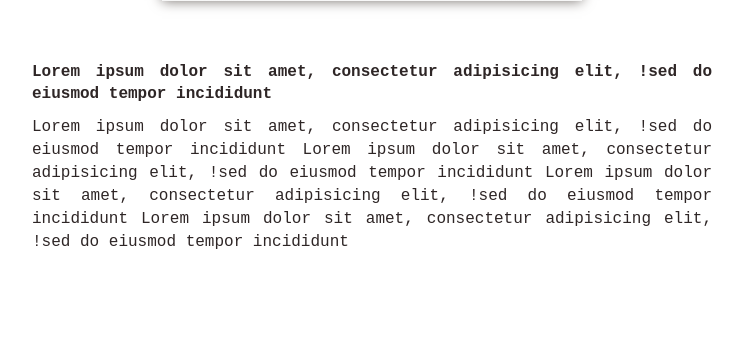
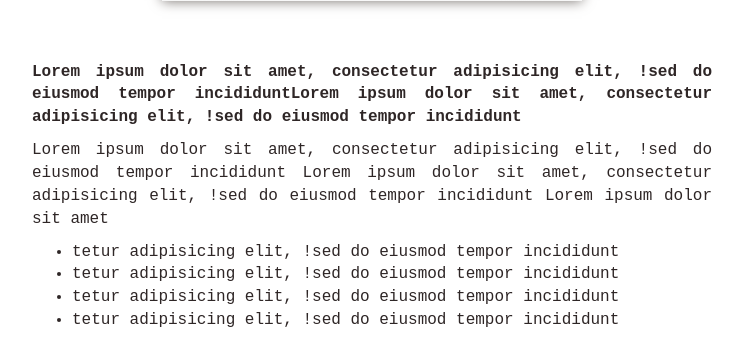
Before and after one commit to harristan/harristan.github.io, a Jekyll site: the page test.html, which Jekyll copies as it is, in a window 1280 px wide and 900 px high, scrolled down 1039 px, cut to the strip 548-900 px from the top of the window. Shown: the whole strip, without its empty margins (268-1011 px from the left). Built offline with Jekyll 4.4.1, drawn with Linux system fonts in a browser that asks for light colours; before the commit the page ends 1850 px from its top, so only the background shows below that.

Commit message:
Update test.html

```diff
--- a/test.html
+++ b/test.html
@@ -91,8 +91,15 @@
 				</div>
 
 				<div class="section-end">
-					<p style="font-weight: bold;">Lorem ipsum dolor sit amet, consectetur adipisicing elit, !sed do eiusmod tempor incididunt</p>
-					<p>Lorem ipsum dolor sit amet, consectetur adipisicing elit, !sed do eiusmod tempor incididunt Lorem ipsum dolor sit amet, consectetur adipisicing elit, !sed do eiusmod tempor incididunt Lorem ipsum dolor sit amet, consectetur adipisicing elit, !sed do eiusmod tempor incididunt Lorem ipsum dolor sit amet, consectetur adipisicing elit, !sed do eiusmod tempor incididunt</p>
+					<p style="font-weight: bold;">Lorem ipsum dolor sit amet, consectetur adipisicing elit, !sed do eiusmod tempor incididuntLorem ipsum dolor sit amet, consectetur adipisicing elit, !sed do eiusmod tempor incididunt</p>
+					<p>Lorem ipsum dolor sit amet, consectetur adipisicing elit, !sed do eiusmod tempor incididunt Lorem ipsum dolor sit amet, consectetur adipisicing elit, !sed do eiusmod tempor incididunt Lorem ipsum dolor sit amet
+						<ul>
+							<li>tetur adipisicing elit, !sed do eiusmod tempor incididunt</li>
+							<li>tetur adipisicing elit, !sed do eiusmod tempor incididunt</li>
+							<li>tetur adipisicing elit, !sed do eiusmod tempor incididunt</li>
+							<li>tetur adipisicing elit, !sed do eiusmod tempor incididunt</li>
+						</ul>
+					</p>
 				</div>
 
 	    	</div>
```
